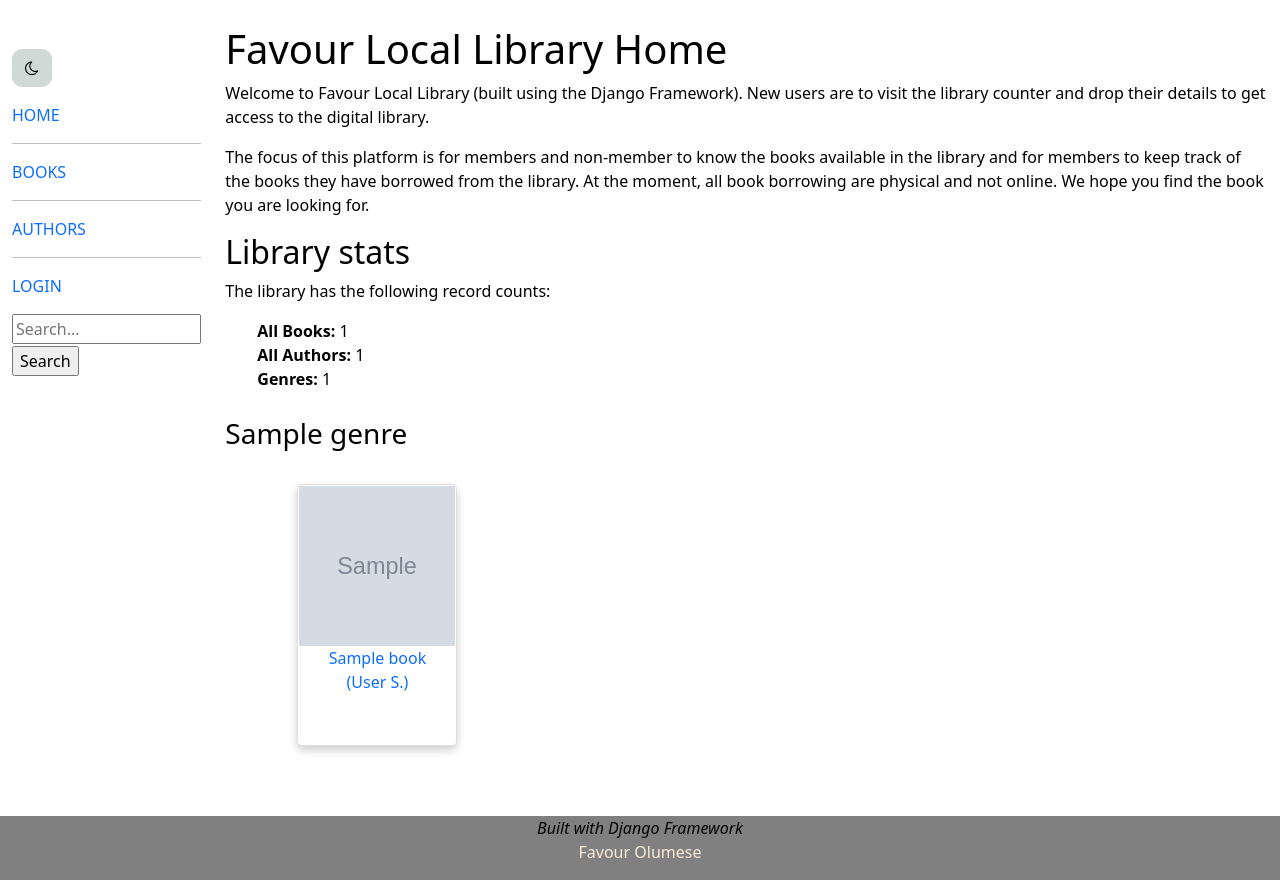
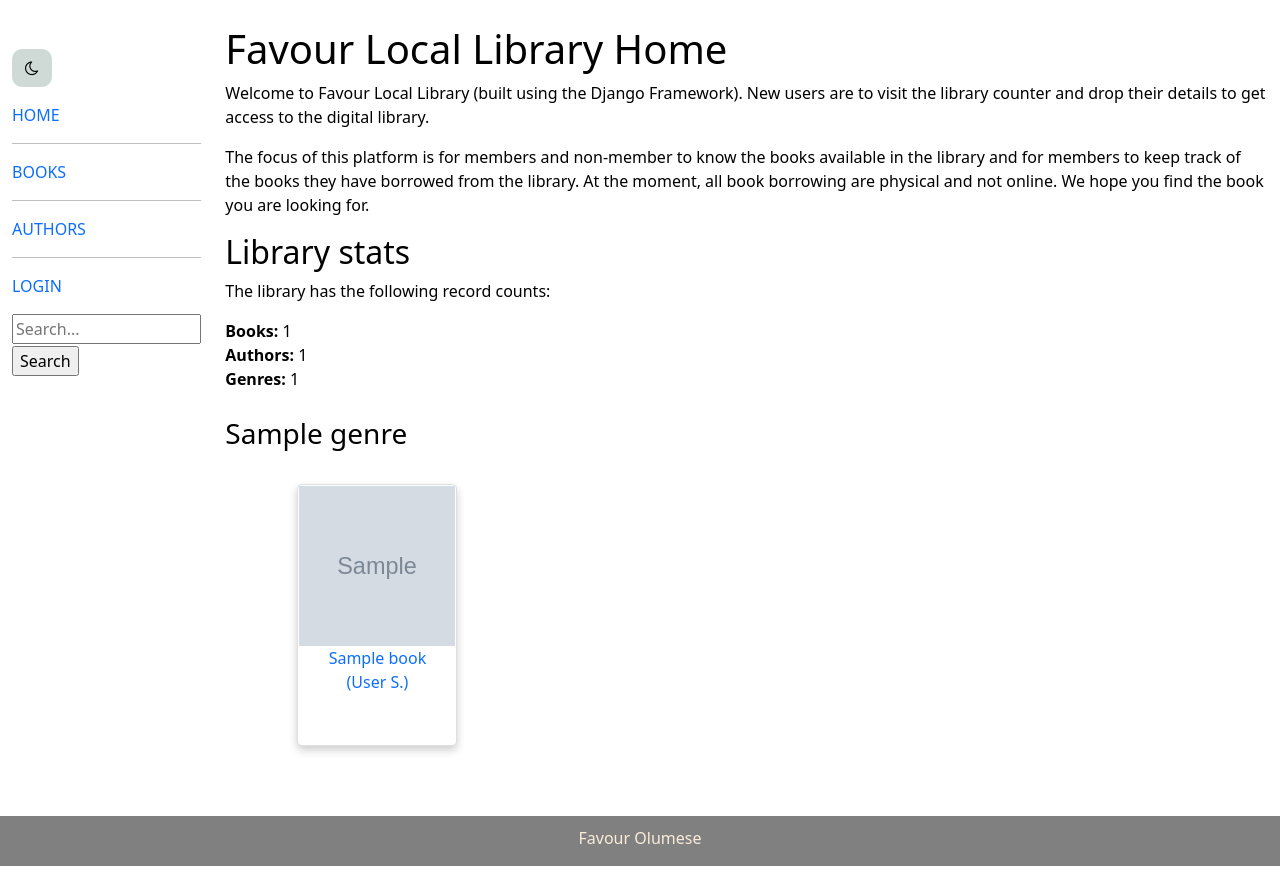
Before and after one commit to favour-olumese/favour-local_library, a Django app: page /catalog/ in a window 1280 px wide. Run offline with Django 4.2, Linux system fonts and the light colour scheme; tables that the repository leaves empty hold one stand-in row (values such as "Sample post"); grey boxes marked "Sample" are stand-in pictures.

Commit message:
Worked on search page, genre page and changed UI of index page

```diff
--- a/locallibrary/catalog/templates/catalog/base_generic.html
+++ b/locallibrary/catalog/templates/catalog/base_generic.html
@@ -106,8 +106,9 @@
         </div>
         {% block footer %}
             <div class="footer">
-                <em>Built with Django Framework</em>
-                <p><a href="https://github.com/favour-olumese" target="_blank" style="text-decoration: none; color:antiquewhite">Favour Olumese</a></p>
+                <p>
+                    <a href="https://github.com/favour-olumese" target="_blank" style="text-decoration: none;">Favour Olumese</a>
+                </p>
             </div>
         {% endblock %}
         <script type="text/javascript" src="{% static 'js/index.js' %}"></script>
--- a/locallibrary/catalog/templates/catalog/index.html
+++ b/locallibrary/catalog/templates/catalog/index.html
@@ -22,12 +22,11 @@
     <h2>Library stats</h2>
     <p>The library has the following record counts:</p>
     <ul>
-        <li><strong>All Books:</strong> {{ num_books }}</li>
-        <li><strong>All Authors:</strong> {{ num_authors }}</li>
+        <li><strong>Books:</strong> {{ num_books }}</li>
+        <li><strong>Authors:</strong> {{ num_authors }}</li>
         <li><strong>Genres:</strong> {{ num_genres }}</li>
         <!-- <li><strong>Copies:</strong> {{ num_instance }}</li>
         <li><strong>Copies available:</strong> {{ num_instance_available }}</li> -->
-
         <!-- <li><strong>Books starting with letter T:</strong> {{ book_starts_with_t }}</li> -->
     </ul>
 
@@ -45,7 +44,8 @@
             {# {% endif %} #}
 
             <section>
-                {% for book in genre.book_set.all %}
+                <!-- Using the slice filter to reduce the query list -->
+                {% for book in genre.book_set.all|slice:":7" %}
                     <div class="product">
                         <div class="card" title="{{ book.title }}">
                             <a href="{{ book.get_absolute_url }}">
@@ -57,7 +57,15 @@
                             </a>
                         </div>
                     </div>
+
                 {% endfor %}
+                {% if genre.book_set.all|length > 7 %}
+                <div class="product">
+                    <div class="card" style="justify-content: center;">
+                        <a href="{% url 'genre_book_list' genre.id %}">More</a>
+                    </div>
+                </div>
+                {% endif %}
             </section>
         {% endif %}
 
--- a/locallibrary/catalog/views.py
+++ b/locallibrary/catalog/views.py
@@ -201,11 +201,23 @@ class GenreListView(generic.ListView):
 
 def search(request):
     search_data = request.GET.get("search")
+
+    # Prevent whitespace and empty search
+    if search_data == '' or search_data == ' ':
+        query_count = 0
+
+        context = {
+            'search_data': search_data,
+            'query_count': query_count,
+        }
+
+        return render(request, 'catalog/search.html', context)
+
+    # Check if search can be found in Author and Book models
     author_query = Author.objects.filter(Q(first_name__icontains=search_data) | Q(last_name__icontains=search_data))
     book_query = Book.objects.filter(title__icontains=search_data)
     query_count = len(author_query) + len(book_query)
 
-    search_value = author_query
     context = {
         'search_data': search_data,
         'author_query': author_query,
@@ -214,4 +226,3 @@ def search(request):
     }
 
     return render(request, 'catalog/search.html', context)
-# TODO: To prevent search from returning any data when no data is inputted
--- a/locallibrary/static/css/styles.css
+++ b/locallibrary/static/css/styles.css
@@ -1,4 +1,8 @@
 /* GLOBAL */
+ul {
+    padding-left: 0;
+}
+
 li {
     list-style: none;
 }
@@ -145,8 +149,14 @@ label #menu-close {
     background-color: grey;
     bottom: 0;
     width: 100%;
+    height: 200px;
     margin-top: auto;
     text-align: center;
+    padding-top: 10px;
+}
+
+.footer a {
+    color: antiquewhite;
 }
 
 /* DARK MODE */
```
Also changed, not shown: locallibrary/catalog/templates/catalog/search.html (+5 -3 lines).
